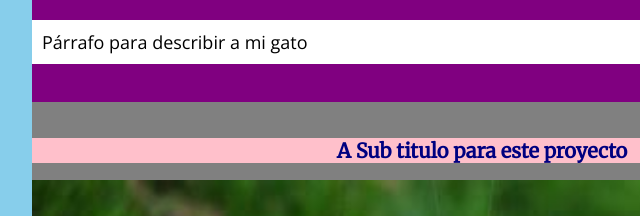
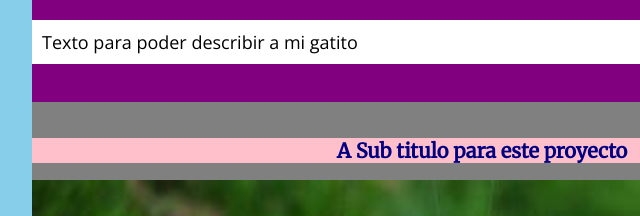
Before and after one commit to montsejfr/m02-g05, a plain HTML site: page index.html in a window 1280 px wide. Shown: the part 445-661 px from the top of the page, 158-798 px from the left. Drawn offline with nearby package versions, Linux system fonts and the light colour scheme.

Commit message:
cambié un párrafo

```diff
--- a/index.html
+++ b/index.html
@@ -19,7 +19,7 @@
 	<div id="introduccion">
 		<h1>Título: Ayudantía 6</h1>
 		<img src="img/imagen01.jpg">
-		<p>Párrafo para describir a mi gato</p>
+		<p>Texto para poder describir a mi gatito</p>
 	</div>
 
 
```
